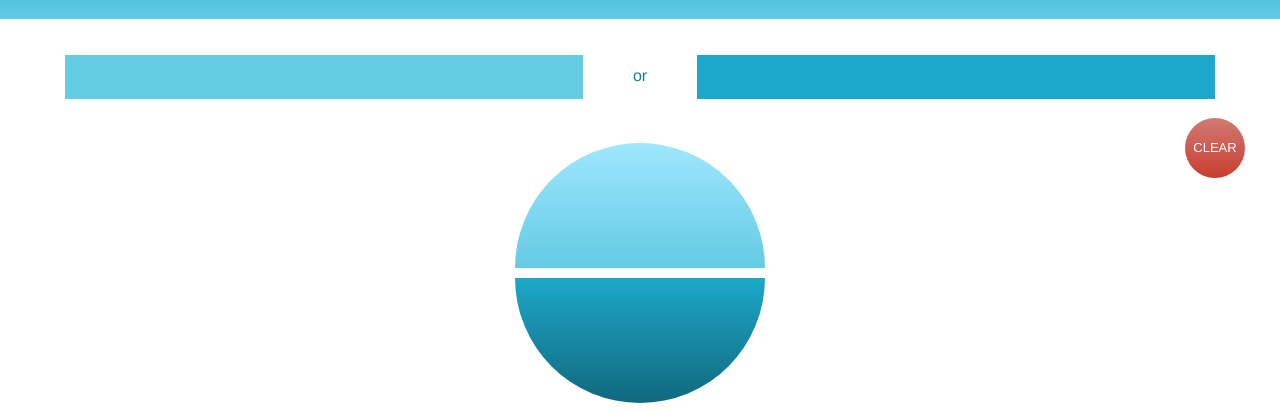
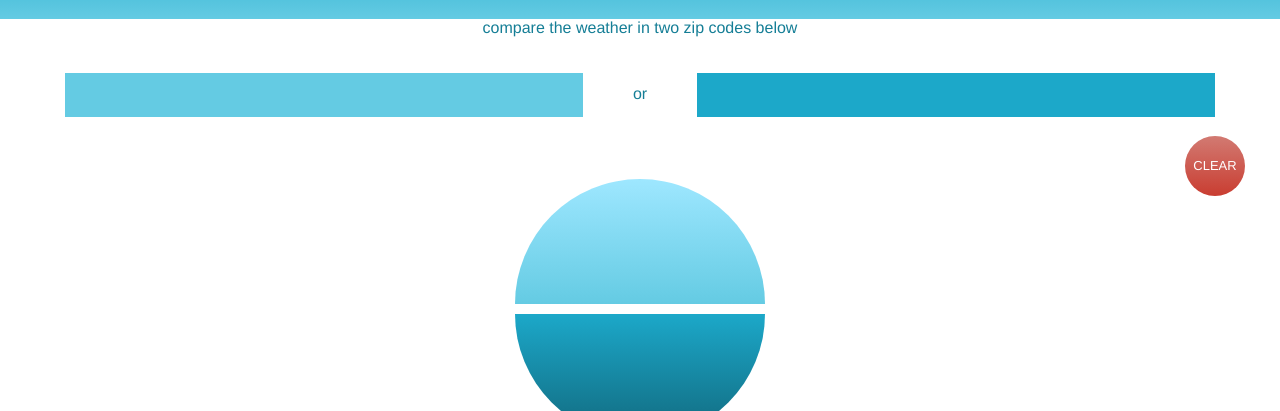
Before and after one commit to dmitrydwhite/weather-or, a plain HTML site: page index.html in a window 1280 px wide. Shown: the part 71-482 px from the top of the page. Drawn offline with Linux system fonts and the light colour scheme.

Commit message:
Added an instructional message below header

```diff
--- a/index.html
+++ b/index.html
@@ -11,6 +11,8 @@
       <h1>weather / or</h1>
     </div>
 
+    <div class="instructable">compare the weather in two zip codes below</div>
+
     <div class="input-container">
       <div class="input-divider dark-text">or</div>
       <input type="text" class="location-1 js-upper" />
@@ -20,6 +22,7 @@
     </div>
 
     <div class="clear-button">CLEAR</div>
+    <div class="compare-button">COMPARE</div>
 
     <div class="output-container">
       <div class="conditions-1 js-upper">
--- a/sass/styles.scss
+++ b/sass/styles.scss
@@ -83,6 +83,12 @@ body {
       font-size: 2.75rem;
       font-weight: 300;
     }
+  }
+
+  .instructable {
+    color: $dark-text;
+    width: 100%;
+    text-align: center;
   }
 
   .input-container {
```
Also changed, not shown: styles/style.css, 1 other file.
